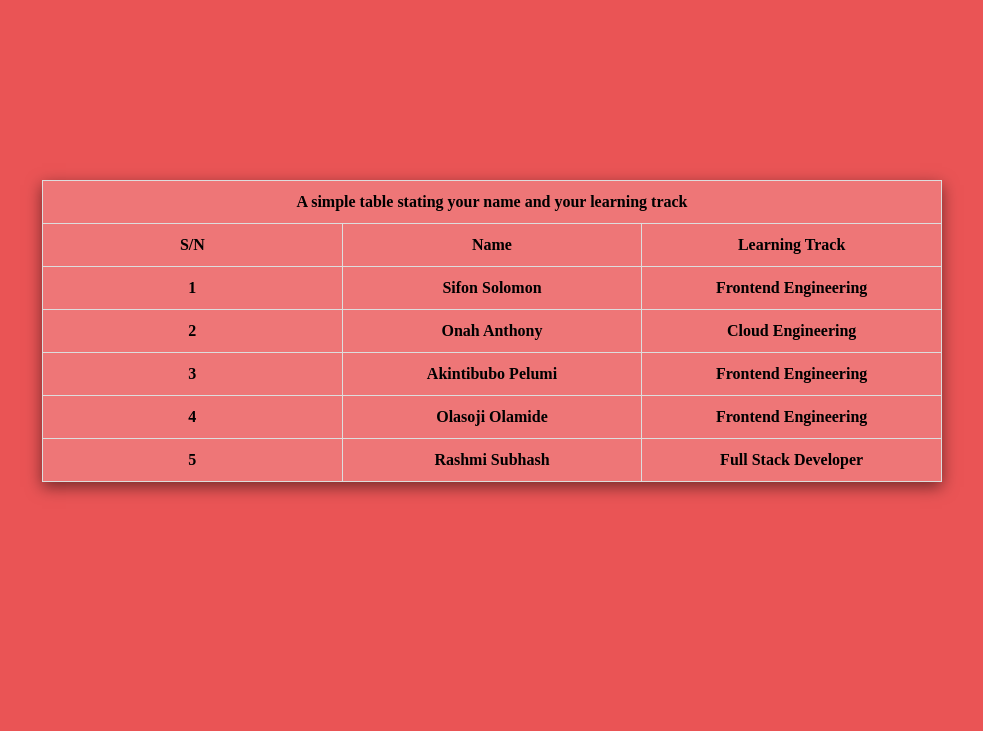
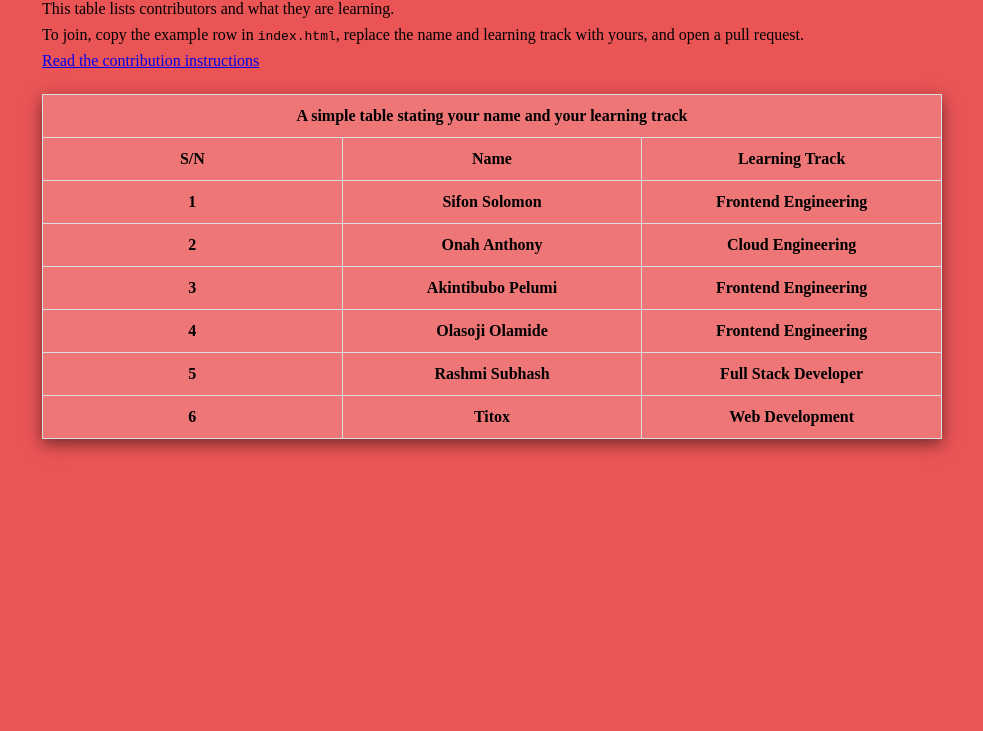
Before and after one commit to SifonSolomon/good-first-issue, a plain HTML site: page index.html in a window 1280 px wide. Shown: the part 69-800 px from the top of the page, without its empty margins (148-1131 px from the left). Drawn offline with Linux system fonts and the light colour scheme; a script that the page names is missing.

Commit message:
Welcome first-time contributors

```diff
--- a/index.html
+++ b/index.html
@@ -1,7 +1,7 @@
 <!DOCTYPE html>
-<html>
+<html lang="en">
     <head>
-        <meta name="viewport" content="width-device-width, initial-scale=1.0">
+        <meta name="viewport" content="width=device-width, initial-scale=1.0">
         <meta charset="utf-8">
         <link href="style.css" rel="stylesheet">
         <script src="table.js"></script>
@@ -10,6 +10,13 @@
       A simple table stating your name and your learning track
     </title>
     <body>
+        <header class="contribution-intro">
+            <h1>Make your first open-source contribution</h1>
+            <p>This table lists contributors and what they are learning.</p>
+            <p>To join, copy the example row in <code>index.html</code>, replace
+                the name and learning track with yours, and open a pull request.</p>
+            <p><a href="https://github.com/SifonSolomon/good-first-issue#readme">Read the contribution instructions</a></p>
+        </header>
         <section >
         <table class="table-wrap">
             <th colspan="3" class>
@@ -54,6 +61,11 @@
 
 
 
+            <tr>
+                <td>6</td>
+                <td>Titox</td>
+                <td>Web Development</td>
+            </tr>
             <!--------- Ends here ------->
 
     </table>
--- a/style.css
+++ b/style.css
@@ -7,11 +7,18 @@ body{
     background-color:#ea5455;
 }
 
+.contribution-intro {
+    width: min(900px, calc(100% - 32px));
+    margin: 24px auto;
+}
+
+.contribution-intro p {
+    margin-top: 8px;
+}
+
 .table-wrap{
-    position: absolute;
-    left: 50%;
-    top: 50%;
-    transform: translate(-50%,-50%);
+    width: min(900px, calc(100% - 32px));
+    margin: 0 auto 24px;
 }
 
 th, td{
```
